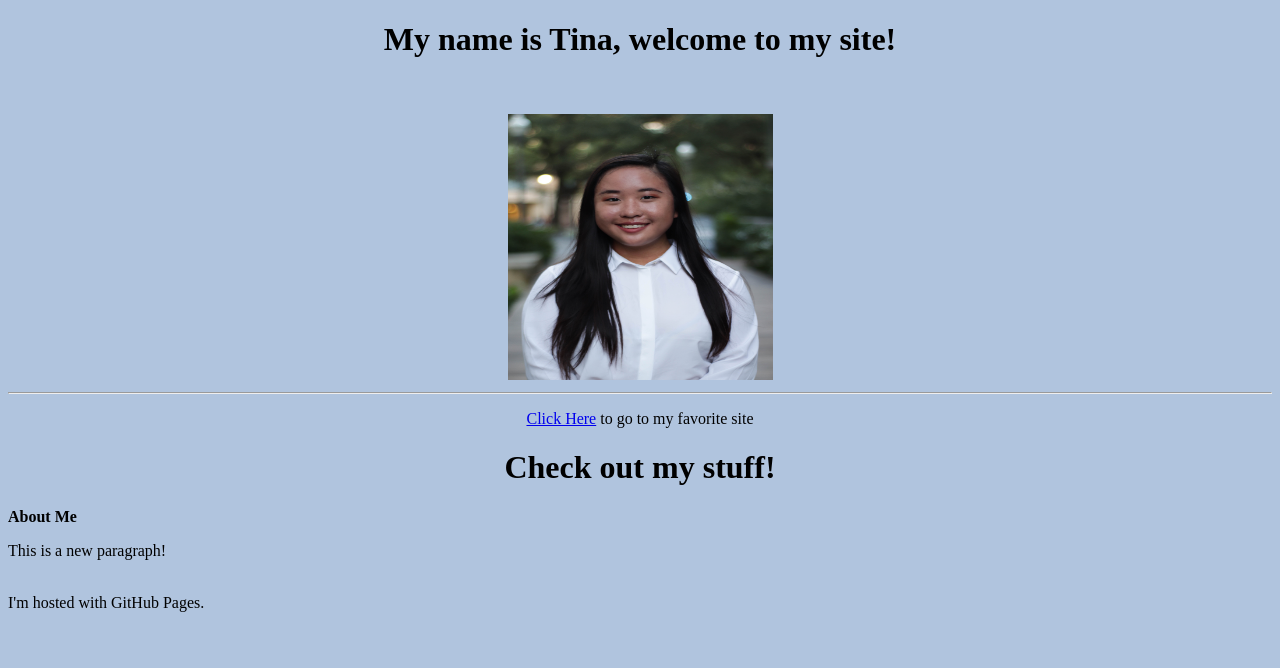
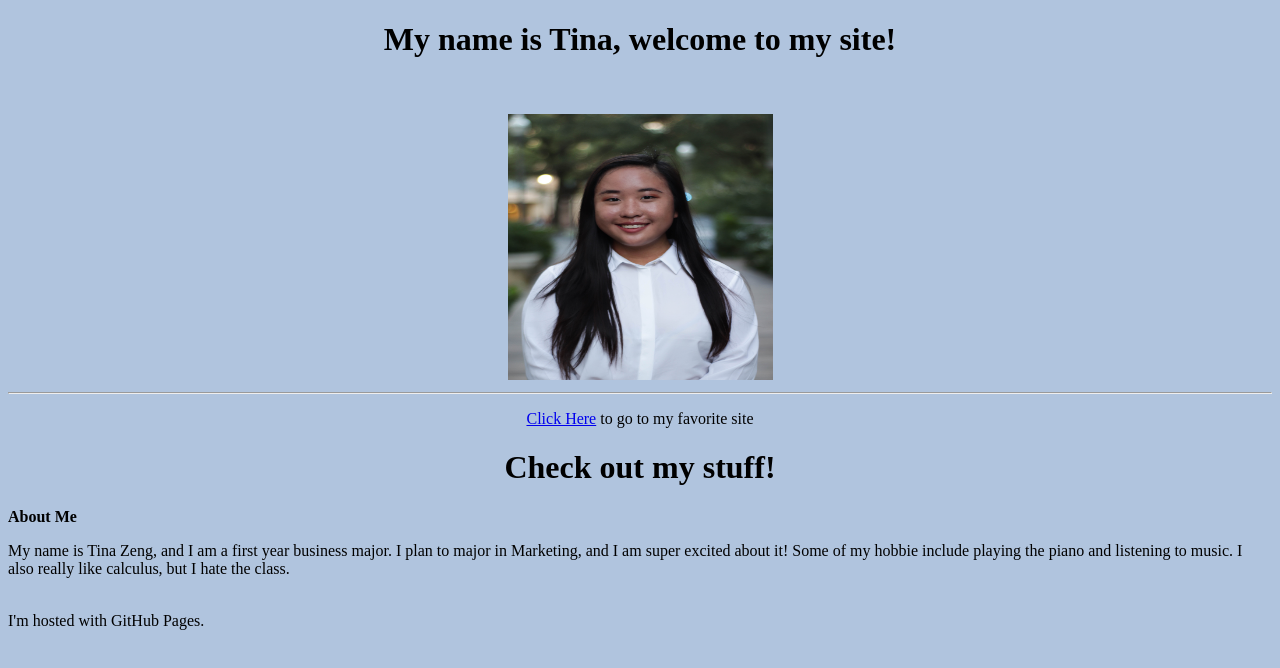
Before and after one commit to thzeng/thzeng.github.io, a plain HTML site: page index.html in a window 1280 px wide. Drawn offline with Linux system fonts and the light colour scheme.

Commit message:
Update index.html

```diff
--- a/index.html
+++ b/index.html
@@ -14,7 +14,7 @@
 
 <p><strong>About Me</strong></p>
 
-<p>This is a new paragraph! <br /><br /></p>
+<p>My name is Tina Zeng, and I am a first year business major. I plan to major in Marketing, and I am super excited about it! Some of my hobbie include playing the piano and listening to music. I also really like calculus, but I hate the class. <br /><br /></p>
 
 
 <p>I'm hosted with GitHub Pages.</p>
```
